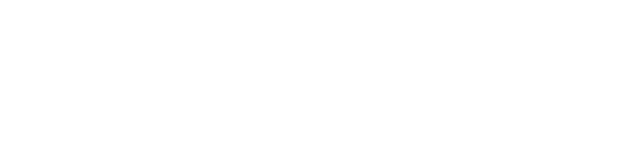
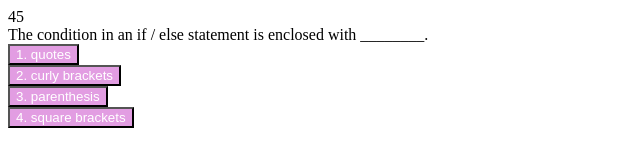
Before and after one commit to stephgeorge22/CodeQuiz, a plain HTML site: page index.html in a window 1280 px wide. Shown: the whole page, without its empty margins (0-640 px from the left). Drawn offline with Linux system fonts and the light colour scheme.

Commit message:
add files

```diff
--- a/assets/js/script.js
+++ b/assets/js/script.js
@@ -0,0 +1,111 @@
+// array of objects to hold questions, choices and answers
+var questions = [
+    {
+        question: "The condition in an if / else statement is enclosed with ________.",
+        choices: ["1. quotes", "2. curly brackets", "3. parenthesis", "4. square brackets"],
+        answer: "3. parenthesis",
+    },
+    {
+        question: "A very useful tool used during development and debugging for printing content to the debugger us:",
+        choices: ["1. JavaScript", "2. terminal/bash", "3. for loops", "4. console.log"],
+        answer: "4. console.log",
+    },
+    {
+        question: "Commonly used data types Do Not include:",
+        choices: ["1. strings", "2. booleans", "3. alerts", "4. numbers"],
+        answer: "3. alerts",
+    },
+    {
+        question: "String values must be enclosed within ________ when being assigned to variables",
+        choices: ["1. commas", "2. curly brackets", "3. quotes", "4. parenthesis"],
+        answer: "3. quotes",
+    },
+    {
+        question: "Arrays in JavaScript can be used to store ________.",
+        choices: ["1. numbers and strings", "2. other arrays", "3. booleans", "4. all of the above"],
+        answer: "4. all of the above",
+    },
+];
+
+// link html elements to javascript variables
+var timerEl = document.querySelector("#timer");
+var questionEl = document.querySelector("#question");
+var optionListEl = document.querySelector("#option-list");
+var questionResultEl = document.querySelector("#question-result");
+
+var questionIndex = 0;
+var correctCount = 0;
+
+// 50 second quiz for 5 questions
+var time = 50;
+var intervalId;
+
+function endQuiz() {
+  clearInterval(intervalId);
+  var body = document.body;
+  body.innerHTML = "Game over, You scored " + correctCount;
+}
+
+function updateTime() {
+  time--;
+  timerEl.textContent = time;
+  if (time <= 0) {
+    endQuiz();
+  }
+}
+
+function renderQuestion() {
+
+  if (time == 0) {
+    updateTime();
+    return;
+  }
+
+  intervalId = setInterval(updateTime, 1000);
+
+  questionEl.textContent = questions[questionIndex].question;
+
+  optionListEl.innerHTML = "";
+  questionResultEl.innerHTML = "";
+
+  var choices = questions[questionIndex].choices;
+  var choicesLenth = choices.length;
+
+
+  // create dynamic buttons
+  for (var i = 0; i < choicesLenth; i++) {
+    var questionListItem = document.createElement("button");
+    // document.getElementById("myList").style.listStyleType = listValue;
+    // optionListEl.style.listStyleType = listValue;
+    questionListItem.textContent = choices[i];
+    questionListItem.setAttribute("class", "choices");
+    optionListEl.append(questionListItem);
+  }
+}
+
+function nextQuestion() {
+  questionIndex++;
+  if (questionIndex === questions.length) {
+    time = 0;
+  }
+  renderQuestion();
+}
+
+function checkAnswer(event) {
+  clearInterval(intervalId);
+  if (event.target.matches("button")) {
+    var answer = event.target.textContent;
+    if (answer === questions[questionIndex].answer) {
+      questionResultEl.textContent = "Correct";
+      correctCount++;
+    } else {
+      questionResultEl.textContent = "Incorrect";
+      time = time - 5;
+      timerEl.textContent = time;
+    }
+  }
+  setTimeout(nextQuestion, 2000);
+}
+
+renderQuestion();
+optionListEl.addEventListener("click", checkAnswer);
--- a/index.html
+++ b/index.html
@@ -5,16 +5,17 @@
     <meta http-equiv="X-UA-Compatible" content="IE=edge">
     <meta name="viewport" content="width=device-width, initial-scale=1.0">
     <title>Code Quiz</title>
+    <link rel="stylesheet" href="./assets/css/style.css" />
 </head>
 <body>
     <div id="timer"></div>
 
-    <div id="questions"></div>
+    <div id="question"></div>
 
-    <div id="options"></div>
+    <div id="option-list"></div>
 
     <div id="question-result"></div>
 
-    <script src="assets/js/script.js"></script>
+    <script src="./assets/js/script.js"></script>
 </body>
 </html>
```
